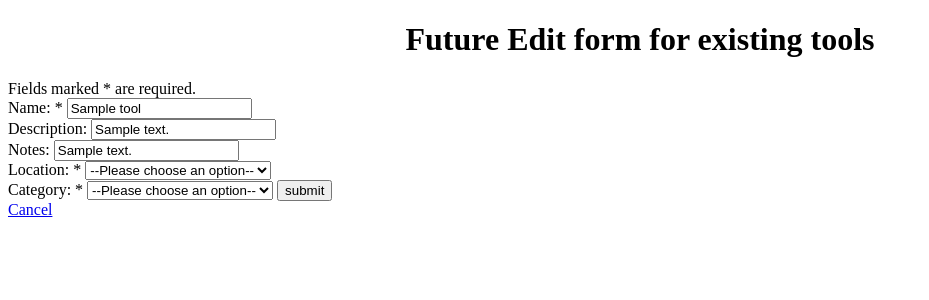
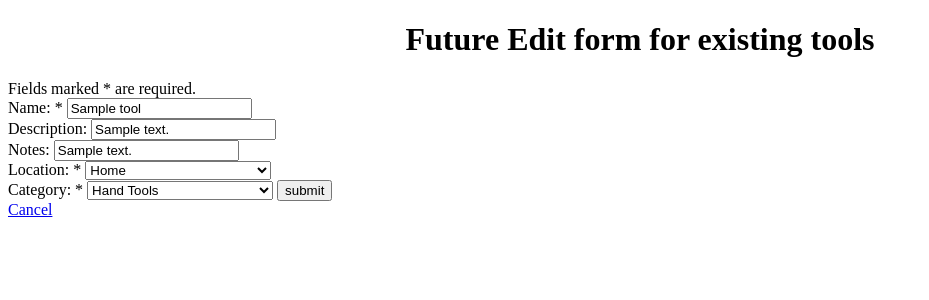
Before and after one commit to isaac-friedman/tool-library, a Flask app: page /tools/1/edit/ in a window 1280 px wide. Shown: the top 300 px of the page, without its empty margins (0-929 px from the left). Run offline with Flask 2, Linux system fonts and the light colour scheme; tables that the repository leaves empty hold one stand-in row (values such as "Sample post").

Commit message:
fix: Edit form shows category and location data

```diff
--- a/templates/edit.html
+++ b/templates/edit.html
@@ -17,21 +17,21 @@
             <label for="notes">Notes: </label>
             <input type="textarea" id="notes" name="notes" value="{{tool.notes}}"/></br>
             <label for="location">Location: *</label>
-            <select required id="location" form=edit_tool name="location" selected="{{tool.location}}">
+            <select required id="location" form=edit_tool name="location">
                 <option value="">--Please choose an option--</option>
-                <option value=1>Home</option>
-                <option value=2>Work</option>
-                <option value=3>On Loan</option>
-                <option value=4>Unknown (default)</option>
+                <option {% if tool.location==1 %} selected {% endif %} value=1>Home</option>
+                <option {% if tool.location==2 %} selected {% endif %} value=2>Work</option>
+                <option {% if tool.location==3 %} selected {% endif %} value=3>On Loan</option>
+                <option {% if tool.location==4 %} selected {% endif %} value=4>Unknown (default)</option>
             </select> <br />
             <label for="category">Category: *</label>
             <select required id="category" form=edit_tool name="category" selected="{{tool.category_id}}">
                 <option value="">--Please choose an option--</option>
-                <option value=1>Hand Tools</option>
-                <option value=2>Carpentry</option>
-                <option value=3>Woodworking</option>
-                <option value=4>Painting</option>
-                <option value=4>Welding</option>
+                <option {% if tool.location==1 %} selected {% endif %} value=1>Hand Tools</option>
+                <option {% if tool.location==2 %} selected {% endif %} value=2>Carpentry</option>
+                <option {% if tool.location==3 %} selected {% endif %} value=3>Woodworking</option>
+                <option {% if tool.location==4 %} selected {% endif %} value=4>Painting</option>
+                <option {% if tool.location==5 %} selected {% endif %} value=5>Welding</option>
             </select>
             <input type="submit" value="submit" />
         </form>
```
